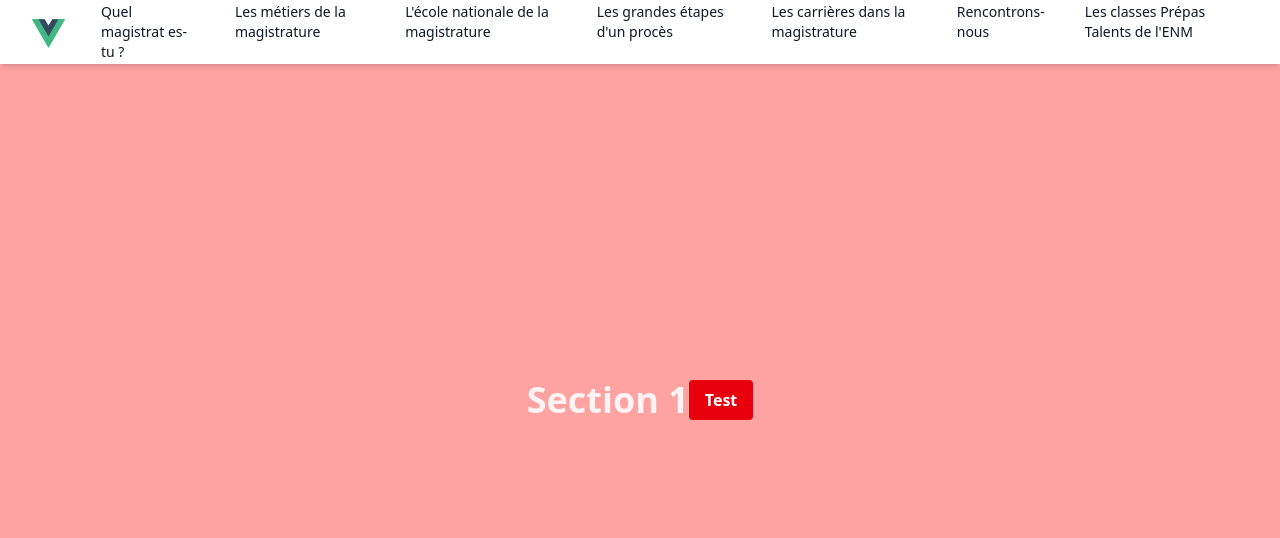
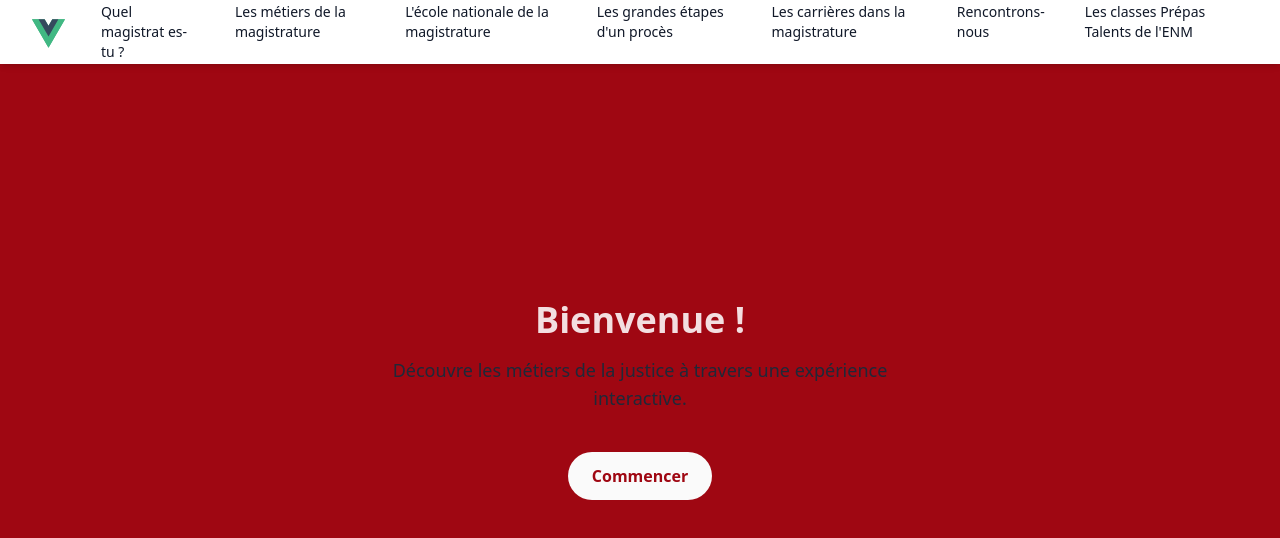
Before and after one commit to Victor-enm/plateforme-jeunesse, a Vue app: page / in a window 1280 px wide. Shown: the top 538 px of the page. Built offline with nearby package versions, Linux system fonts and the light colour scheme.

Commit message:
new section

```diff
--- a/package.json
+++ b/package.json
@@ -16,6 +16,7 @@
   },
   "devDependencies": {
     "@vitejs/plugin-vue": "^5.2.2",
+    "unplugin-vue-components": "^28.5.0",
     "vite": "^6.3.1"
   }
 }
--- a/src/App.vue
+++ b/src/App.vue
@@ -1,40 +1,11 @@
-<script setup>
-import HelloWorld from './components/HelloWorld.vue'
-import Header from './components/Header.vue';
-import Button from './components/ui/Button.vue'
-
-</script>
-
+<!-- App.vue -->
 <template>
-  <Header />
-  <main class="h-screen w-screen snap-y snap-mandatory overflow-y-scroll">
-    <section class="h-screen w-screen snap-start bg-red-300 flex items-center justify-center">
-      <h1 class="text-4xl font-bold">Section 1</h1>
-      <Button variant="secondary"> Test </Button>
-    </section>
-    <section class="h-auto w-screen snap-start scroll-mt-16 bg-green-300 flex flex-col items-center justify-center">
-      <h1 class="text-4xl font-bold">Section 2</h1>
-      <p v-for="i in 50" :key="i" class="mb-2">Ligne {{ i }} — du texte pour tester le scroll libre dans cette section.</p>
-      </section>
-    <section class="h-screen w-screen snap-start bg-blue-300 flex items-center justify-center">
-      <h1 class="text-4xl font-bold">Section 3</h1>
-    </section>
-  </main>
-
-
+  <div class="font-sans">
+    <Header />
+    <router-view />
+  </div>
 </template>
 
-<style scoped>
-.logo {
-  height: 6em;
-  padding: 1.5em;
-  will-change: filter;
-  transition: filter 300ms;
-}
-.logo:hover {
-  filter: drop-shadow(0 0 2em #646cffaa);
-}
-.logo.vue:hover {
-  filter: drop-shadow(0 0 2em #42b883aa);
-}
-</style>
+<script setup>
+import Header from './components/Header.vue'
+</script>
--- a/src/components/Header.vue
+++ b/src/components/Header.vue
@@ -4,7 +4,9 @@
         <div class="relative flex items-center justify-between h-16">
           <!-- Logo -->
           <div class="flex-shrink-0">
-            <img class="h-8" src="/src/assets/vue.svg" alt="Logo" />
+            <RouterLink to="/" class="cursor-pointer">
+                <img class="h-8" src="/src/assets/vue.svg" alt="Logo" />
+            </RouterLink>
           </div>
 
           <!-- Menu mobile, burger aligné à droite -->
@@ -168,6 +170,7 @@
 
   <script setup>
   import { ref } from 'vue';
+  import { RouterLink } from 'vue-router'
 
   const isMenuOpen = ref(false);
 
--- /dev/null
+++ b/src/components/sections/SectionBase.vue
@@ -0,0 +1,39 @@
+<template>
+    <section
+        class="snap-start w-full h-screen flex flex-col items-center justify-center px-4 text-center"
+        :class="bgColor"
+    >
+        <h2 class="text-3xl md:text-4xl font-bold mb-4">{{ title }}</h2>
+        <p class="text-base md:text-lg text-gray-800 mb-10 max-w-xl">
+            {{ text }}
+        </p>
+        <Button
+      v-if="buttonText"
+      :variant="buttonVariant"
+      :to="buttonTo"
+      :href="buttonHref"
+      @click="onClick"
+    >
+      {{ buttonText }}
+    </Button>
+        </section>
+</template>
+
+<script setup>
+const props = defineProps({
+  title: String,
+  text: String,
+  bgColor: {
+    type: String,
+    default: 'bg-red-800',
+  },
+  buttonText: String,
+  buttonVariant: {
+    type: String,
+    default: 'white',
+  },
+  buttonTo: String,   // Pour liens internes
+  buttonHref: String, // Pour liens externes
+  onClick: Function,  // Pour actions custom si ni to ni href
+})
+</script>
--- a/src/components/ui/Button.vue
+++ b/src/components/ui/Button.vue
@@ -1,24 +1,55 @@
 <template>
-    <button :class="buttonClasses" class="px-4 py-2 rounded font-semibold transition">
+    <component
+      :is="componentType"
+      :to="to"
+      :href="href"
+      class="inline-block"
+      :class="buttonClasses"
+      v-bind="linkAttrs"
+    >
       <slot />
-    </button>
+    </component>
   </template>
 
   <script setup>
   import { computed } from 'vue'
-import { toRefs } from 'vue'
+  import { RouterLink } from 'vue-router'
 
   const props = defineProps({
-    variant : {
+    variant: {
       type: String,
-        default: 'primary'
+      default: 'white',
+    },
+    to: String,   // Lien interne
+    href: String, // Lien externe
+  })
+
+  // Détermine le type de composant à utiliser
+  const componentType = computed(() => {
+    if (props.to) return RouterLink
+    if (props.href) return 'a'
+    return 'button'
+  })
+
+  // Ajoute target="_blank" et rel="noopener" si lien externe
+  const linkAttrs = computed(() => {
+    return props.href
+      ? { target: '_blank', rel: 'noopener noreferrer' }
+      : {}
+  })
+
+  // Gère les classes selon le variant
+  const buttonClasses = computed(() => {
+    switch (props.variant) {
+      case 'violet':
+        return 'px-6 py-3 bg-transparent text-violet-800 border border-violet-800 rounded-full lg:hover:bg-violet-900 transition font-semibold cursor-pointer';
+      case 'fullWhite':
+        return 'px-6 py-3 bg-neutral-50 text-red-800 rounded-full lg:hover:bg-red-700 transition font-semibold cursor-pointer';
+      case 'white':
+      default:
+        return 'px-6 py-3 bg-transparent text-white border border-white rounded-full lg:hover:bg-gray-900 transition font-semibold cursor-pointer';
+      case 'red':
+        return 'px-6 py-3 bg-transparent text-red-800 border border-red-800 rounded-full lg:hover:bg-red-900 transition font-semibold cursor-pointer';
     }
   })
-
-const variants = {
-    primary: 'bg-blue-600 text-white hover:bg-blue-700',
-    secondary : 'bg-red-600 text-white hover:bg-red-600'
-}
-
-const buttonClasses = computed(() => variants[props.variant] || variants.primary)
   </script>
--- /dev/null
+++ b/src/pages/Home.vue
@@ -0,0 +1,25 @@
+<template>
+    <main class="h-screen w-screen snap-y snap-mandatory overflow-y-scroll">
+      <SectionBase
+        title="Bienvenue !"
+        text="Découvre les métiers de la justice à travers une expérience interactive."
+        bgColor="bg-red-800"
+        buttonText="Commencer"
+        buttonVariant="fullWhite"
+        buttonTo="/autre"
+      />
+
+      <section class="h-screen w-screen snap-start bg-red-300 flex items-center justify-center">
+        <h1 class="text-4xl font-bold">Section 1</h1>
+      </section>
+      <section class="h-auto w-screen snap-start scroll-mt-16 bg-green-300 flex flex-col items-center justify-center">
+        <h1 class="text-4xl font-bold">Section 2</h1>
+        <p v-for="i in 50" :key="i" class="mb-2">Ligne {{ i }} — du texte pour tester le scroll libre dans cette section.</p>
+        </section>
+      <section class="h-screen w-screen snap-start bg-blue-300 flex items-center justify-center">
+        <h1 class="text-4xl font-bold">Section 3</h1>
+      </section>
+    </main>
+
+
+  </template>
--- a/src/router/index.js
+++ b/src/router/index.js
@@ -1,8 +1,10 @@
 import { createRouter, createWebHistory } from 'vue-router'
-import Home from '../App.vue'
+import Home from '../pages/Home.vue'
+import AutrePage from '../pages/HelloWorld.vue'
 
 const routes = [
-  { path: '/', component: Home },
+  { path: '/', name: 'Home', component: Home },
+  { path : '/autre', component: AutrePage},
 ]
 
 const router = createRouter({
--- a/vite.config.js
+++ b/vite.config.js
@@ -1,8 +1,17 @@
 import { defineConfig } from 'vite'
 import vue from '@vitejs/plugin-vue'
 import tailwindcss from '@tailwindcss/vite'
+import Components from 'unplugin-vue-components/vite'
 
-// https://vite.dev/config/
 export default defineConfig({
-  plugins: [vue(), tailwindcss()],
+  plugins: [
+    vue(),
+    tailwindcss(),
+    Components({
+      dirs: ['src/components'],
+      extensions: ['vue'],
+      deep: true,
+      dts: false,
+    }),
+  ],
 })
```
Also changed, not shown: src/pages/HelloWorld.vue (renamed from src/components/HelloWorld.vue), 1 other file (tests, documents, lock files or other folders). Lines whose indentation alone changed are shown as unchanged.
